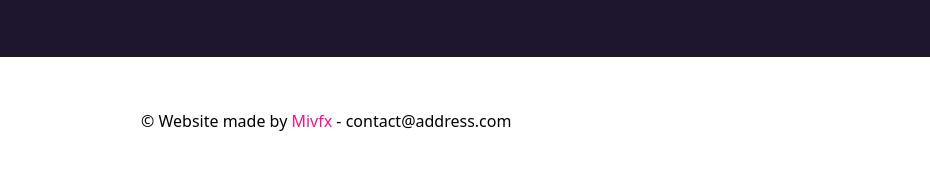
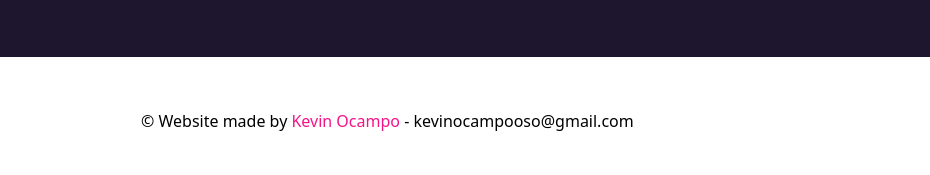
Before and after one commit to kelvinocampo/Bleux, a plain HTML site: page index.html in a window 1280 px wide. Shown: the part 3004-3179 px from the top of the page, 0-930 px from the left. Drawn offline with Linux system fonts and the light colour scheme.

Commit message:
Actualizar index.html

```diff
--- a/index.html
+++ b/index.html
@@ -149,7 +149,7 @@
         </section>
     </main>
     <footer>
-        <p>© Website made by <span>Mivfx</span> - contact@address.com</p>
+        <p>© Website made by <span>Kevin Ocampo</span> - kevinocampooso@gmail.com</p>
         <div class="footer-links">
             <div class="img"><img src="assets/imagenes/facebook-f.svg" alt="facebook"></div>
             <div class="img"><img src="assets/imagenes/twitter.svg" alt="twitter"></div>
```
